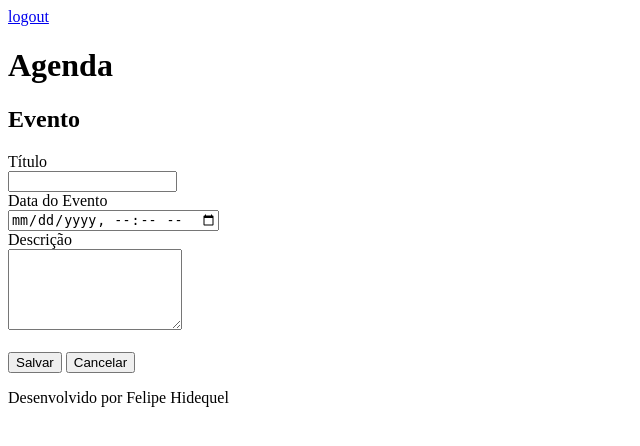
After one commit to felipehidequel/agenda, a Django app: page /agenda/evento/ in a window 1280 px wide. The commit adds this page. Shown: the top 446 px of the page, without its empty margins (0-640 px from the left). Run offline with Django 4.2, Linux system fonts and the light colour scheme; a user stored in the database is signed in.

Commit message:
Included template for inserting data in the agenda. Included gitignore for ignore files compiled

```diff
--- a/agenda/urls.py
+++ b/agenda/urls.py
@@ -21,8 +21,10 @@ from django.views.generic import RedirectView
 urlpatterns = [
     path('admin/', admin.site.urls),
     path('agenda/', views.lista_eventos),
+    path('agenda/evento/', views.evento),
+    path('agenda/evento/submit', views.submit_evento),
     path('', RedirectView.as_view(url='/agenda/')),
     path('login/', views.login_user, name='login'),
-    path('login/submit/', views.submit_login, name='submit'),
+    path('login/submit', views.submit_login, name='submit'),
     path('logout/', views.logout_user, name='logout')
 ]
--- a/core/templates/agenda.html
+++ b/core/templates/agenda.html
@@ -2,7 +2,9 @@
 
 {% block content %}
     <h2>Agendamentos</h2>
-
+    <a href="evento/">
+        <button type="button">Novo Evento</button>
+    </a>
     <ul style="font-size: 18px">
     {% for evento in eventos %}
         <li>{{evento.titulo}} - {{evento.get_data_evento}}</li>
--- /dev/null
+++ b/core/templates/evento.html
@@ -0,0 +1,26 @@
+{% extends "model-page.html" %}
+
+{% block content %}
+
+<h2>Evento</h2>
+
+<form action="submit" method="POST"> {% csrf_token %}
+    <label>Título</label>
+    <br>
+    <input type="text" name="titulo" size="18">
+    <br>
+    <label>Data do Evento</label>
+    <br>
+    <input type="datetime-local" name="data_evento">
+    <br>
+    <label>Descrição</label>
+    <br>
+    <textarea name="descricao" rows="5" cols="19"></textarea>
+    <br><br>
+    <button type="submit"> Salvar </button>
+    <a href="/">
+        <button type="button"> Cancelar </button>
+    </a>
+</form>
+
+{% endblock %}
--- a/core/templates/model-header.html
+++ b/core/templates/model-header.html
@@ -3,4 +3,5 @@
     <div align="rigth">
         <a href="/logout">logout</a>
     </div>
-    <title><h1>Agenda</h1></title>
+    <title></title>
+    <h1>Agenda</h1>
--- a/core/templates/model-page.html
+++ b/core/templates/model-page.html
@@ -1,4 +1,4 @@
-<!DOCFILE html>
+<!DOCTYPE html>
 <html lang="en">
 <head>
     {% include "model-header.html" %}
--- a/core/views.py
+++ b/core/views.py
@@ -31,5 +31,22 @@ def lista_eventos(request):
     dados = {'eventos':evento}
     return render(request, 'agenda.html', dados)
 
+@login_required(login_url='/login/')
+def evento(request):
+    return render(request, 'evento.html')
+
+
+@login_required(login_url='/login/')
+def submit_evento(request):
+    if request.POST:
+        titulo = request.POST.get('titulo')
+        data_evento = request.POST.get('data_evento')
+        descricao = request.POST.get('descricao')
+        usuario = request.user
+        Evento.objects.create(titulo=titulo,
+                            data_evento=data_evento,
+                            descricao=descricao,
+                            usuario=usuario)
+    return redirect('/')
 # def index(request):
 #     return redirect('/agenda/')
```
Also changed, not shown: core/templates/login.html (+5 -6 lines), db.sqlite3, 1 other file.
